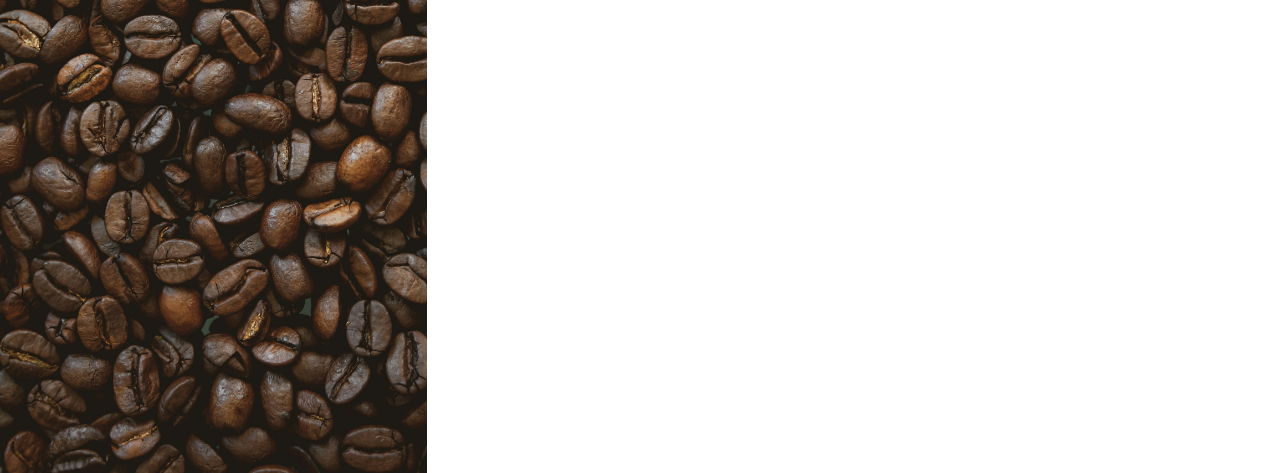
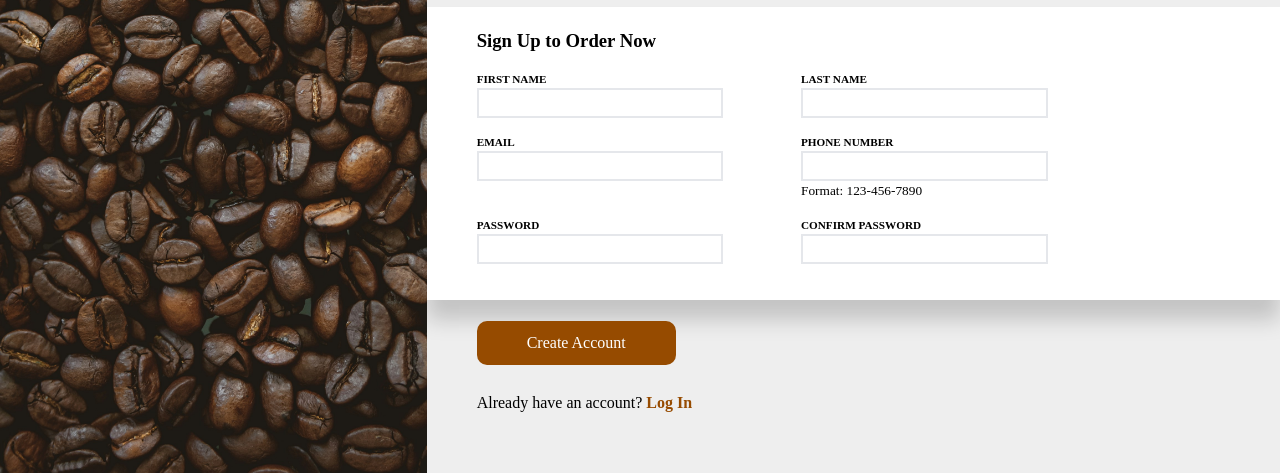
Before and after one commit to kgagne888/odin-signup-form, a plain HTML site: page index.html in a window 1280 px wide. Shown: the part 327-800 px from the top of the page. Drawn offline with Linux system fonts and the light colour scheme; a web font is replaced by a local one.

Commit message:
Add right column formatting and form validation

```diff
--- a/index.html
+++ b/index.html
@@ -17,7 +17,41 @@
                 <h1 class="logo-words">Order Coffee Beans</h1>
             </div>
         </div>
-        <div class="col2"></div>
+        <div class="col2">
+            <p>We make exclusive coffee beans from Europe that are roasted to perfection. This form will get you our subscription orders ordered to your door monthly. <br><br>Note: this is not a real service.</p>
+            <div class="form-container">
+                <h3>Sign Up to Order Now</h3>
+                <form id="registrationform">
+                    <div class="input">
+                        <label for="firstname">First Name</label>
+                        <input id="firstname" type="text" name="firstname" required>
+                    </div>
+                    <div class="input">
+                        <label for="lastname">Last Name</label>
+                        <input id="lastname" type="text" name="lastname" required>
+                    </div>
+                    <div class="input">
+                        <label for="email">Email</label>
+                        <input id="email" type="email" name="email" required>
+                    </div>
+                    <div class="input">
+                        <label for="phone">Phone Number</label>
+                        <input id="phone" type="tel" name="phone" pattern="[0-9]{3}-[0-9]{3}-[0-9]{4}" title="Enter phone as 123-456-7890" required>
+                        <small>Format: 123-456-7890</small>
+                    </div>
+                    <div class="input">
+                        <label for="password">Password</label>
+                        <input id="password" type="password" name="password" required>
+                    </div>
+                    <div class="input">
+                        <label for="confirmpassword">Confirm Password</label>
+                        <input id="confirmpassword" type="password" name="confirmpassword" required>
+                    </div>
+                </form>
+            </div>
+            <div><button form="registrationform">Create Account</button></div>
+            <p>Already have an account? <a href="">Log In</a></p>
+        </div>
     </div>
 </body>
 </html>
--- a/styles.css
+++ b/styles.css
@@ -1,3 +1,8 @@
+:root {
+    --padding: 5px 50px;
+    --brown: rgb(150, 75, 0);
+}
+
 /* MODERN CSS RESET START HERE */
 /* 1. Use a more-intuitive box-sizing model */
 *, *::before, *::after {
@@ -55,6 +60,10 @@ h1, h2, h3, h4, h5, h6 {
 }
 /* MODERN CSS RESET ENDS HERE */
 
+* {
+    font-family: Delius;
+}
+
 
 /* Main Layout */
 .container {
@@ -88,9 +97,84 @@ h1, h2, h3, h4, h5, h6 {
     gap: 10px;
     padding: 10px;
     color: black;
-    font-family: Delius;
 }
 
 .logo {
     width: 15%;
 }
+
+/* Right column styling */
+.col2 {
+    background-color: #eee;
+    display: flex;
+    flex-direction: column;
+    justify-content: center;
+    align-items: left;
+    gap: 1rem;
+}
+
+.col2 > * {
+    padding: var(--padding);
+}
+
+form {
+    display: grid;
+    grid-template-columns: repeat(auto-fit, minmax(300px, 1fr));
+    gap: 1rem;
+    align-items: start;
+    padding-top: 1rem;
+    padding-bottom: 1rem;
+}
+
+.form-container {
+    background-color: white;
+    padding: 20px 20% 20px 50px;
+    box-shadow: 0 20px 20px rgba(0, 0, 0, 0.18);
+}
+
+.col2 p:first-child {
+    font-size: 1.5rem;
+    font-weight: bold;
+    padding-bottom: 10vh;
+}
+
+.input {
+    display: flex;
+    flex-direction: column;
+    width: 80%;
+}
+
+label {
+    text-transform: uppercase;
+    font-size: 0.7rem;
+    font-weight: bold;
+}
+
+input {
+    border: 2px solid #E5E7EB;
+}
+
+input:focus {
+    border: 2px solid var(--brown);
+    outline: none;
+    box-shadow: 0 8px 24px rgba(0, 0, 0, 0.18);
+}
+
+input:invalid:user-invalid {
+    border: 2px solid red;
+    outline: none;
+}
+
+button {
+    background-color: var(--brown);
+    color: white;
+    border: none;
+    border-radius: 10px;
+    padding: 10px 50px;
+}
+
+a {
+    color: var(--brown);
+    font-weight: bold;
+    text-decoration: none;
+}
```
